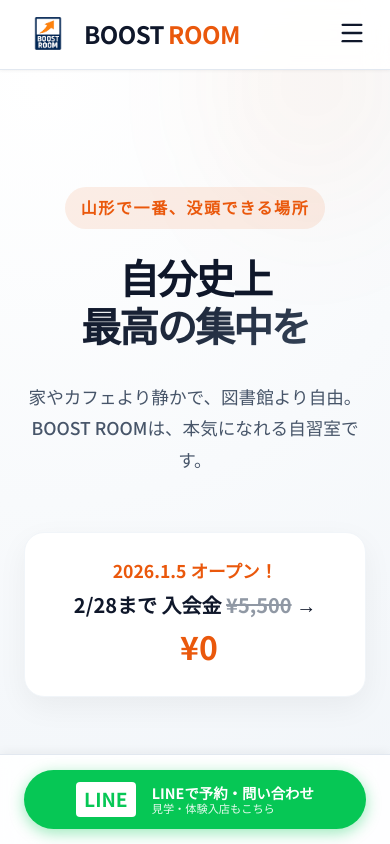
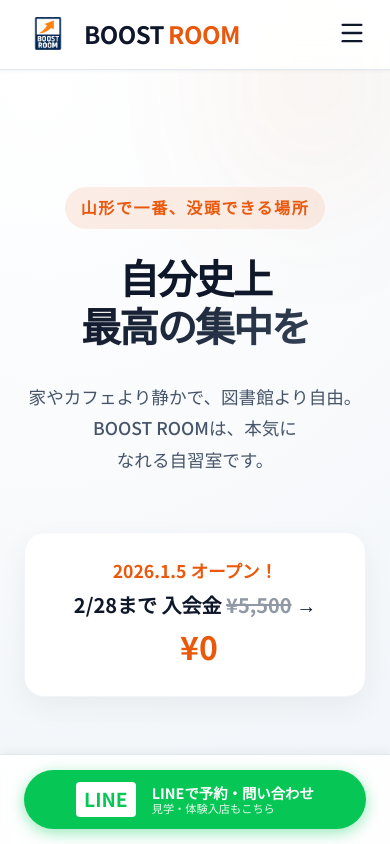
Before and after one commit to motive-shunsuke/white-boost-room, a React (Vite) app: page / in a window 390 px wide. Shown: the top 844 px of the page. Built offline with nearby package versions, Linux system fonts and the light colour scheme.

Commit message:
style: fix mobile line break in hero text

```diff
--- a/src/components/Hero.jsx
+++ b/src/components/Hero.jsx
@@ -16,7 +16,7 @@
                 </h1>
                 <p className="hero-subtitle text-sub">
                     家やカフェより静かで、図書館より自由。<br />
-                    BOOST ROOMは、本気になれる自習室です。
+                    BOOST ROOMは、本気に<span style={{ display: 'inline-block' }}>なれる自習室です。</span>
                 </p>
 
                 {/* Campaign Banner - Light Style */}
```
